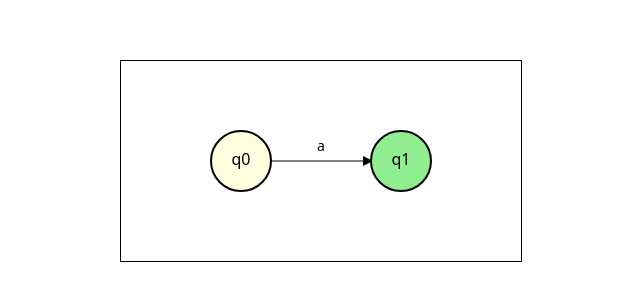
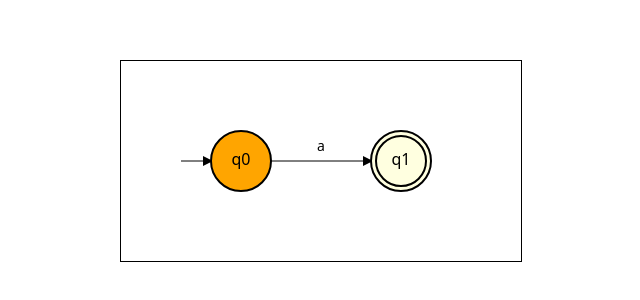
Before and after one commit to Sran012/state-machine-lab, a React (Vite) app: page / in a window 1280 px wide. Shown: the part 236-536 px from the top of the page, without its empty margins (319-959 px from the left). Built offline with nearby package versions, Linux system fonts and the light colour scheme.

Commit message:
(feat) : arrow pointing start state and double circle for accept state

```diff
--- a/src/components/DFACanvas.tsx
+++ b/src/components/DFACanvas.tsx
@@ -1,6 +1,12 @@
+import {useState} from "react";
 import { getArrowPoints } from "../utils/arrow";
 
 function DFACanvas() {
+    const [CurrentState, setCurrentState] = useState<string>("q0");
+
+    const startState = "q0";
+    const finalStates = ["q1"];
+
 
     type state = {
         id: string;
@@ -18,7 +24,7 @@ function DFACanvas() {
 
     const states:state = [
         { id: "q0", x: 120, y: 100, color: "lightyellow", radius: 30 },
-        { id: "q1", x: 280, y: 100, color: "lightgreen", radius: 30 },
+        { id: "q1", x: 280, y: 100, color: "lightyellow", radius: 30 },
       ];
 
     const transitions: Transition[] = [
@@ -44,6 +50,21 @@ function DFACanvas() {
                 <path d="M0,0 L10,5 L0,10 Z" fill="black" />
               </marker>
             </defs>
+
+            {states.map((state) => {
+              if (state.id !== startState) return null;
+              return (
+                <line
+                  key="start-arrow"
+                  x1={state.x - state.radius - 30}
+                  y1={state.y}
+                  x2={state.x - state.radius}
+                  y2={state.y}
+                  stroke="black"
+                  markerEnd="url(#arrow)"
+                />
+                );
+              })}
 
             {transitions.map((t,i)=> {
                 const from = getState(t.from);
@@ -74,8 +95,20 @@ function DFACanvas() {
             })}
 
             {states.map((state) => (
-                <g key={state.id}>
-                    <circle cx={state.x} cy={state.y} r={30} stroke="black" strokeWidth="2" fill={state.color} />
+                <g key={state.id}
+                    onClick={() => setCurrentState(state.id)}
+                    style={{ cursor: "pointer" }}>
+                    <circle cx={state.x} cy={state.y} r={30} stroke="black" strokeWidth="2" fill={state.id === CurrentState ? "orange" : state.color} />
+                    {finalStates.includes(state.id) && (
+                      <circle
+                        cx={state.x}
+                        cy={state.y}
+                        r={state.radius - 5}
+                        stroke="black"
+                        strokeWidth="2"
+                        fill="none"
+                      />
+                    )}
                     <text x={state.x} y={state.y} textAnchor="middle" dominantBaseline="middle" fontSize="16">
                         {state.id}
                     </text>
```
